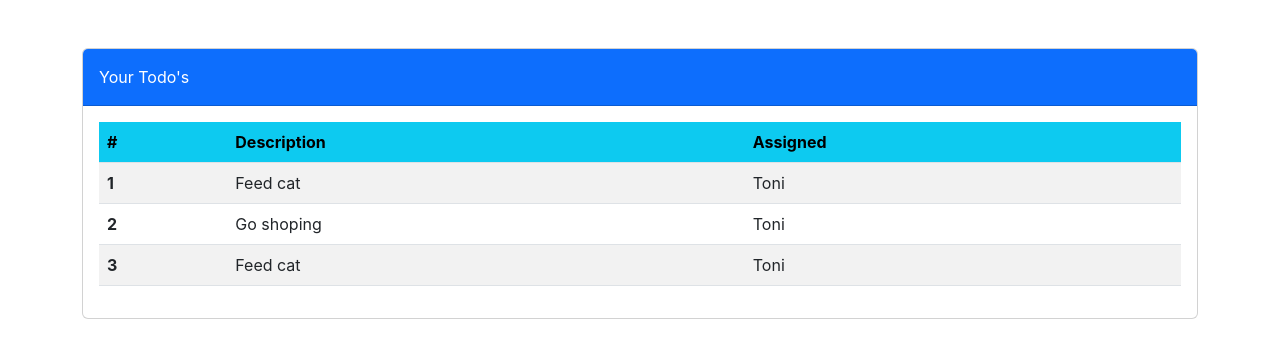
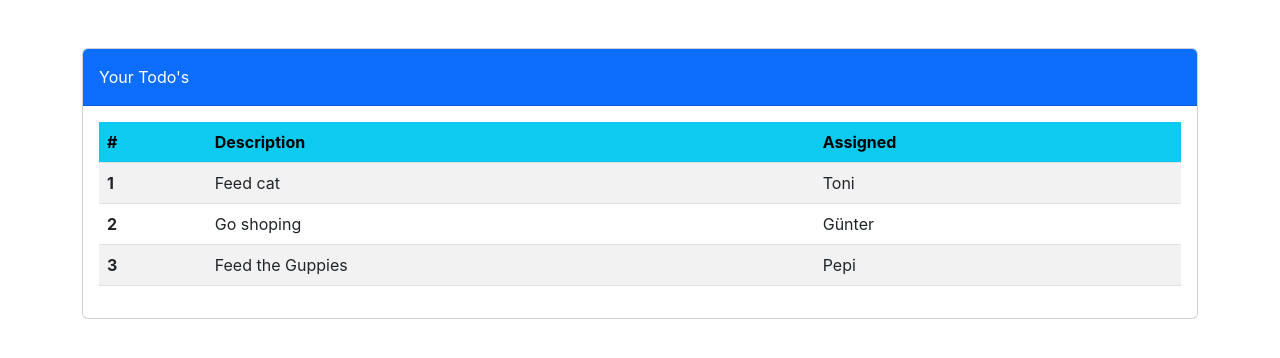
Before and after one commit to tonisun/react-ts-todos, a React (Create React App) app: page / in a window 1280 px wide. Shown: the top 358 px of the page. Built offline with nearby package versions, Linux system fonts and the light colour scheme.

Commit message:
static data

```diff
--- a/src/components/TodoRowItem.js
+++ b/src/components/TodoRowItem.js
@@ -1,22 +1,26 @@
 
 function TodoRowItem () {
+
+    const rowNumber = [1, 2, 3]
+    const rowDescription = ['Feed cat', 'Go shoping', 'Feed the Guppies']
+    const rowAssigned = ['Toni', 'Günter', 'Pepi']
 
     return (
         <>
             <tr>
-                <th scope='row'>1</th>
-                <td>Feed cat</td>
-                <td>Toni</td>
+                <th scope='row'>{rowNumber[0]}</th>
+                <td>{rowDescription[0]}</td>
+                <td>{rowAssigned[0]}</td>
               </tr>
               <tr>
-                <th scope='row'>2</th>
-                <td >Go shoping</td>
-                <td>Toni</td>
+                <th scope='row'>{rowNumber[1]}</th>
+                <td >{rowDescription[1]}</td>
+                <td>{rowAssigned[1]}</td>
               </tr>
               <tr>
-                <th scope='row'>3</th>
-                <td>Feed cat</td>
-                <td>Toni</td>
+                <th scope='row'>{rowNumber[2]}</th>
+                <td>{rowDescription[2]}</td>
+                <td>{rowAssigned[2]}</td>
               </tr>
         </>
     )
```
